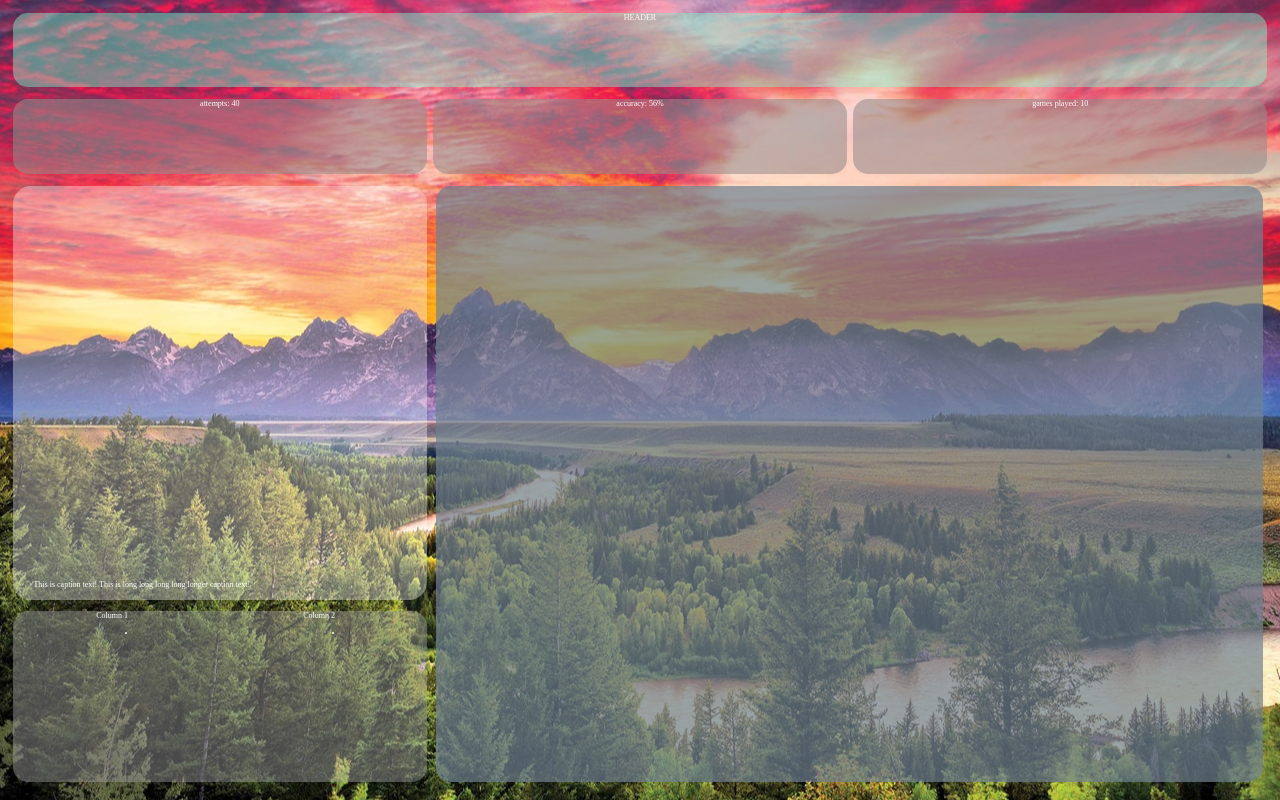
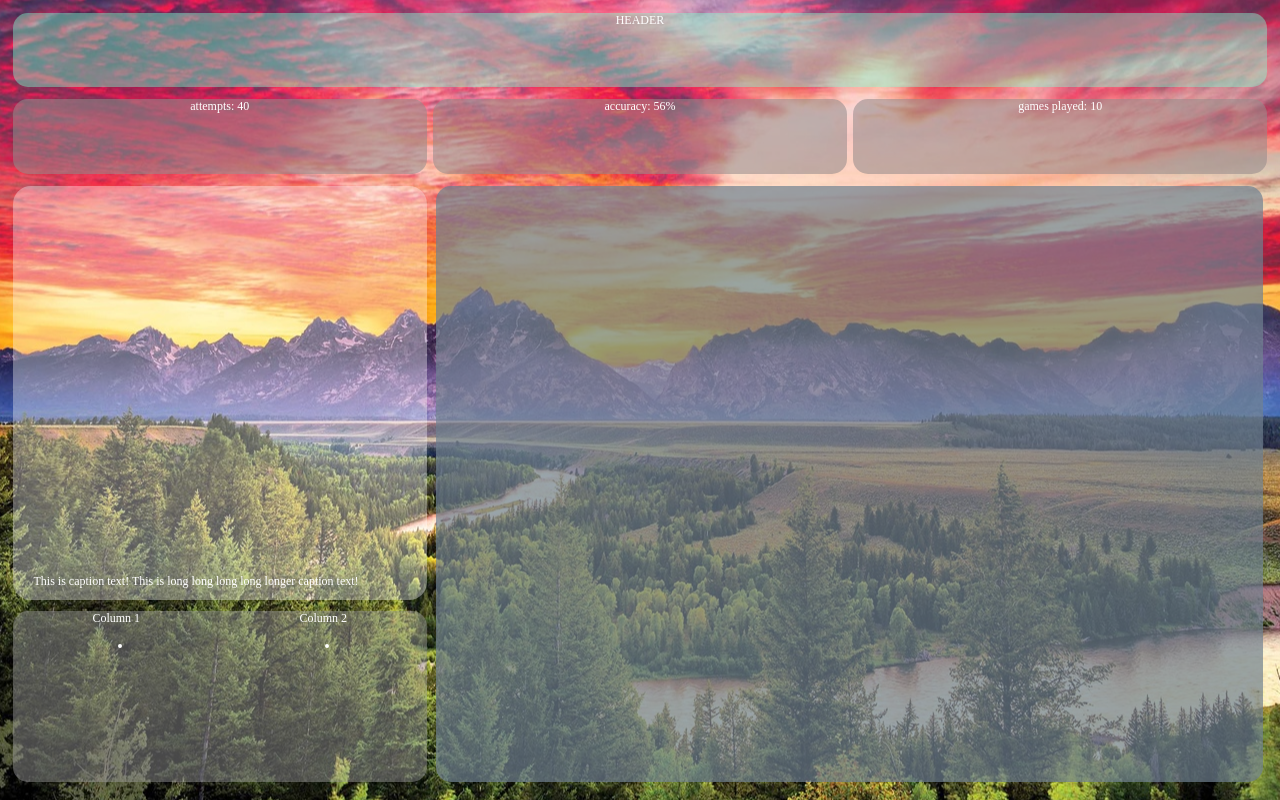
Before and after one commit to MLSandoval/memory-match, a PHP site: page / in a window 1280 px wide. Run offline with PHP 8.4, Linux system fonts and the light colour scheme.

Commit message:
last commit for the day

```diff
--- a/style-all.css
+++ b/style-all.css
@@ -12,7 +12,7 @@ body{
     max-width: 100%;
     max-height: 100%;
     padding: 5px;
-    font-size: .5rem;
+    font-size: .75rem;
     background: url("./assets/images/BGs/PurpleMountains.jpg") no-repeat center center;
     margin: 0;
     padding: 0;
```
